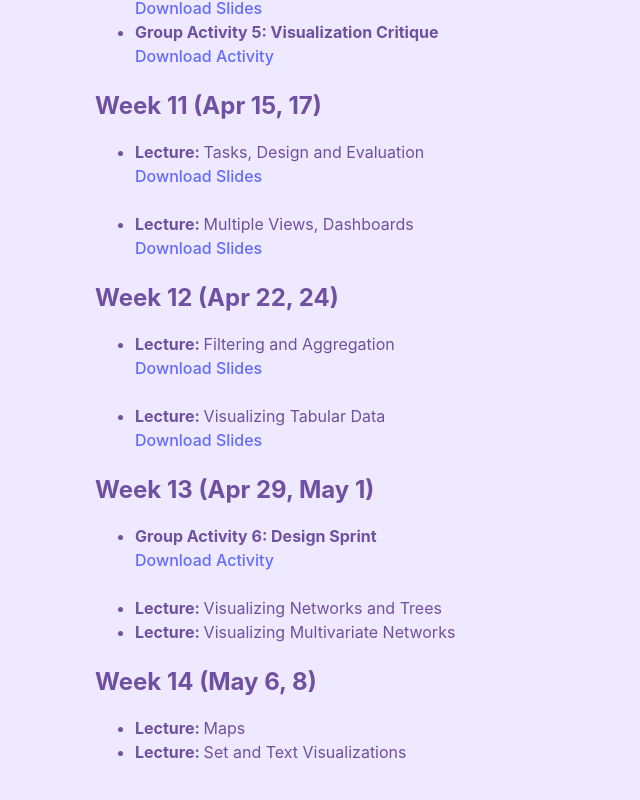
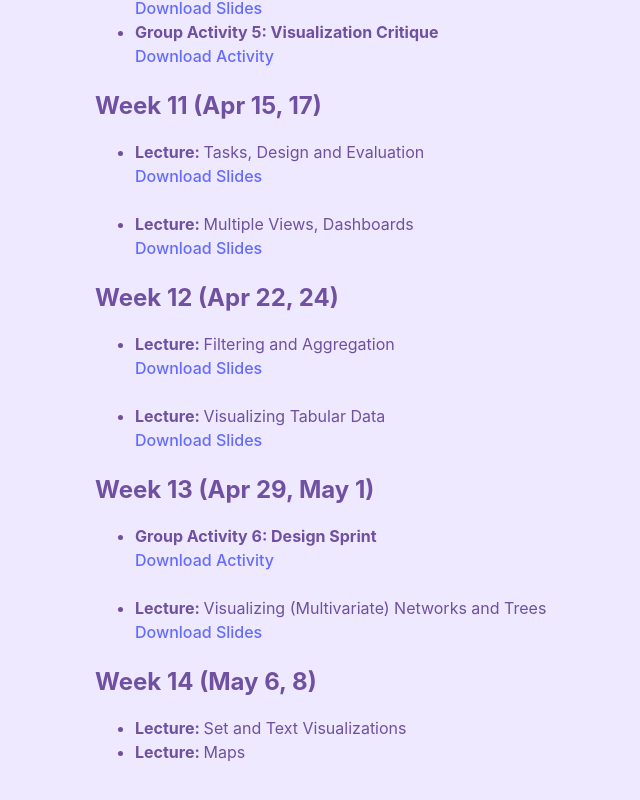
Before and after one commit to hamza-elhamdadi/cs-571-spring-2025, a React (Vite) app: page /#/schedule in a window 1280 px wide. Shown: the part 3285-4085 px from the top of the page, without its empty margins (33-673 px from the left). Built offline with nearby package versions, Linux system fonts and the light colour scheme.

Commit message:
added networks slides

```diff
--- a/src/Schedule.jsx
+++ b/src/Schedule.jsx
@@ -363,19 +363,20 @@ function Schedule() {
           </li>
           <br />
           <li>
-            <b>Lecture: </b> Visualizing Networks and Trees
-          </li>
-          <li>
-            <b>Lecture: </b> Visualizing Multivariate Networks
+            <b>Lecture: </b> Visualizing (Multivariate) Networks and Trees
+            <br />
+            <a href="#/schedule" onClick={() => {
+              downloadPdf('slides/week_13_slides_visualizing_networks_and_trees.pdf', 'CS 571 - Week 13 Slides - Visualizing Networks and Trees.pdf')
+            }}> Download Slides</a>
           </li>
         </ul>
         <h2 className='section-header'>Week 14 (May 6, 8)</h2>
         <ul>
-        <li>
-            <b>Lecture: </b> Maps
+          <li>
+            <b>Lecture: </b> Set and Text Visualizations
           </li>
           <li>
-            <b>Lecture: </b> Set and Text Visualizations
+            <b>Lecture: </b> Maps
           </li>
         </ul>
       </div>
```
Also changed, not shown: 1 other file (tests, documents, lock files or other folders).
